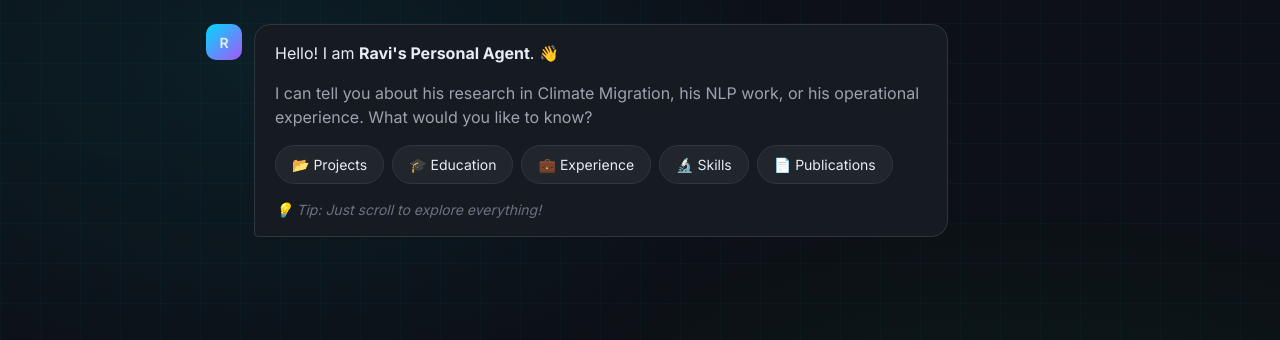
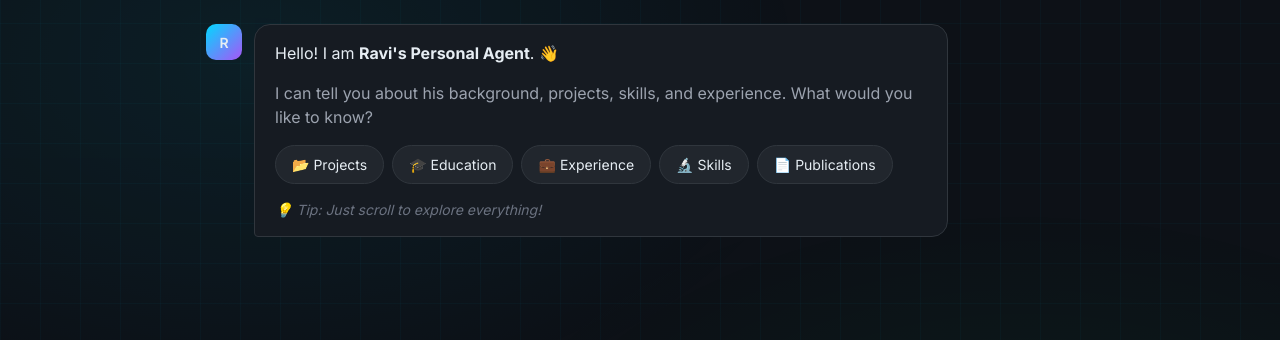
Before and after one commit to tpr878/portfolio, a Django app: page / in a window 1280 px wide. Shown: the part 97-437 px from the top of the page. Run offline with Django 5.2, Linux system fonts and the light colour scheme; some libraries are stand-ins or nearby versions.

Commit message:
Make greeting message more generic instead of topic-specific

```diff
--- a/portfolio/templates/portfolio/index.html
+++ b/portfolio/templates/portfolio/index.html
@@ -915,7 +915,7 @@
         // Initial greeting
         const greeting = `
             <p class="mb-4">Hello! I am <strong>Ravi's Personal Agent</strong>. 👋</p>
-            <p class="text-gray-400 mb-4">I can tell you about his research in Climate Migration, his NLP work, or his operational experience. What would you like to know?</p>
+            <p class="text-gray-400 mb-4">I can tell you about his background, projects, skills, and experience. What would you like to know?</p>
             <div class="chips-container">
                 <button class="chip" data-query="projects">📂 Projects</button>
                 <button class="chip" data-query="education">🎓 Education</button>
```
